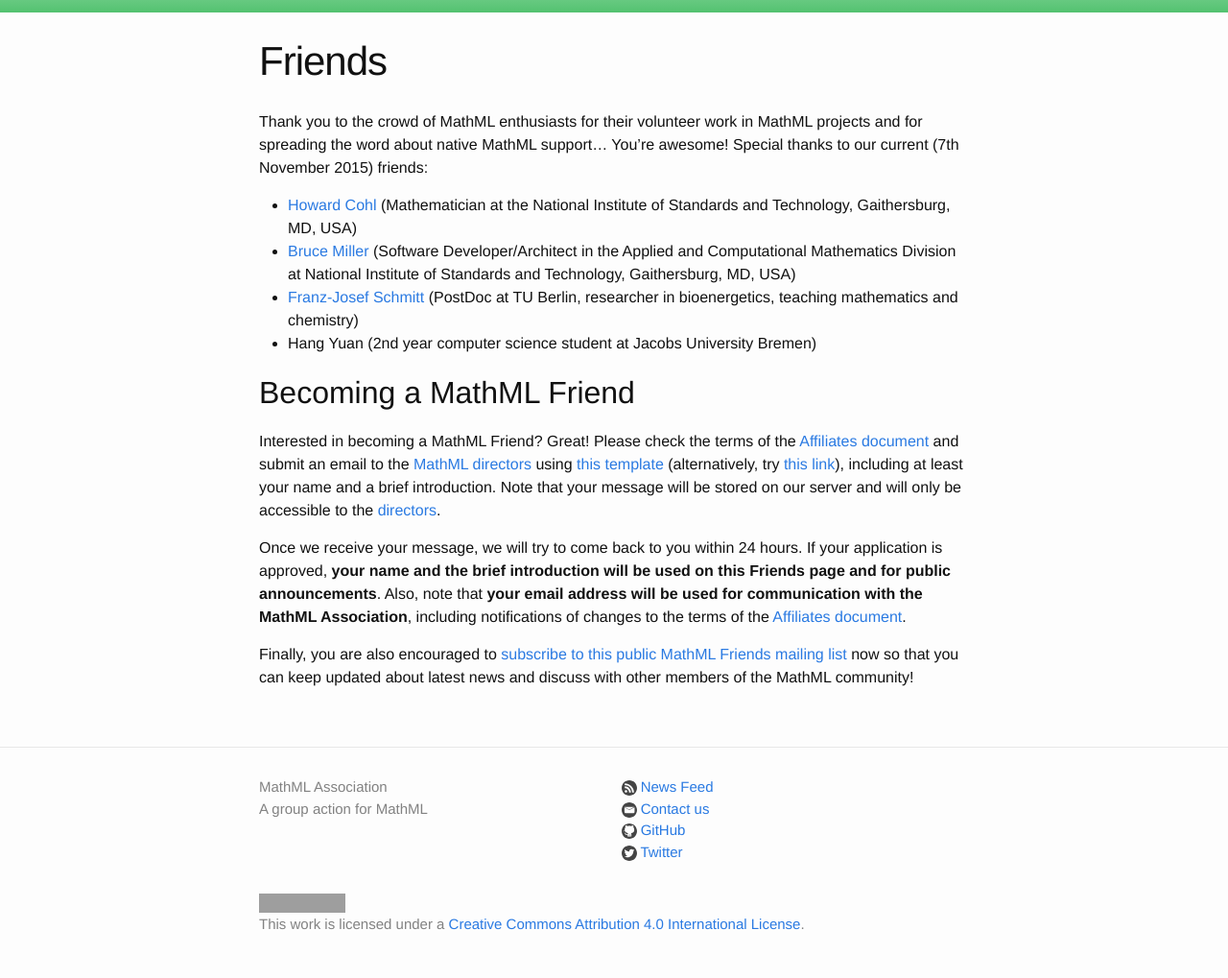
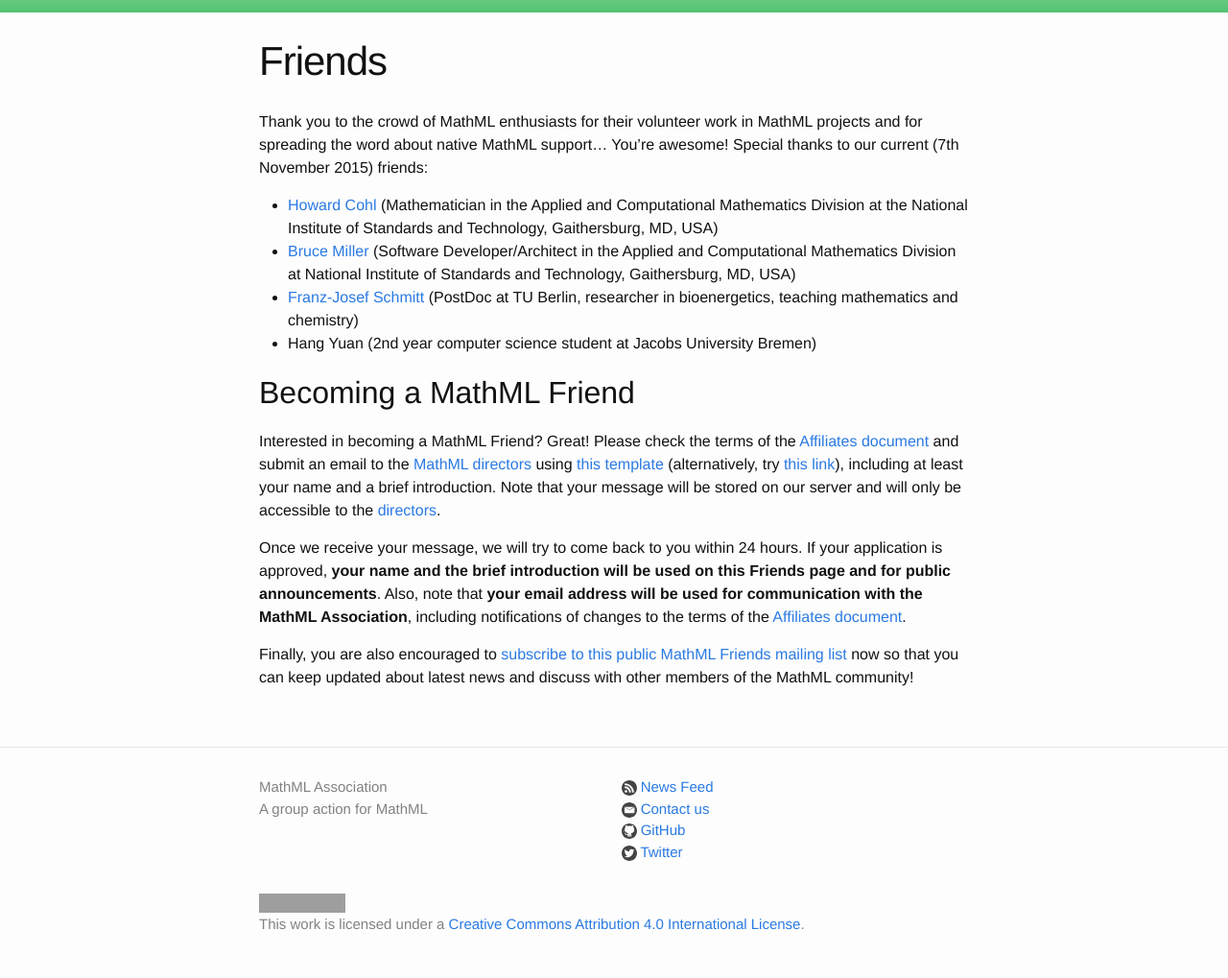
Before and after one commit to MathML/website, a Jekyll site: the page built from affiliates/friends.md, in a window 1280 px wide. Shown: the part 329-1348 px from the top of the page at 96% size. Built offline with Jekyll 4.4.1, drawn with Linux system fonts in a browser that asks for light colours; grey boxes are pictures that could not be loaded.

Commit message:
Update friend row of @HowardCohl

```diff
--- a/affiliates/friends.md
+++ b/affiliates/friends.md
@@ -7,7 +7,7 @@
 MathML projects and for spreading the word about native MathML support...
 You're awesome! Special thanks to our current (7th November 2015) friends:
 
-*	[Howard Cohl](http://www.nist.gov/itl/math/msg/howard-s-cohl.cfm) (Mathematician at the National Institute of Standards and Technology, Gaithersburg, MD, USA)
+*	[Howard Cohl](http://www.nist.gov/itl/math/msg/howard-s-cohl.cfm) (Mathematician in the Applied and Computational Mathematics Division at the National Institute of Standards and Technology, Gaithersburg, MD, USA)
 * [Bruce Miller](http://math.nist.gov/~BMiller/) (Software Developer/Architect in the Applied and Computational Mathematics Division at National Institute of Standards and Technology, Gaithersburg, MD, USA)
 *	[Franz-Josef Schmitt](http://www.uniwind.org/schmitt) (PostDoc at TU Berlin, researcher in bioenergetics, teaching mathematics and chemistry)
 * Hang Yuan (2nd year computer science student at Jacobs University Bremen)
```
